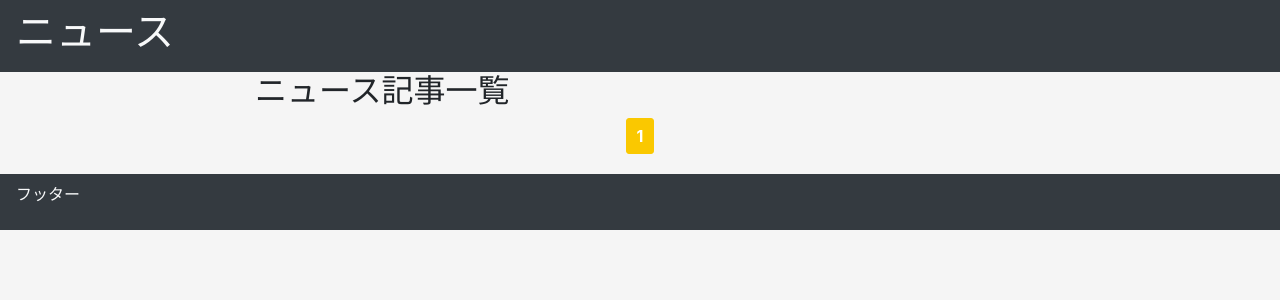
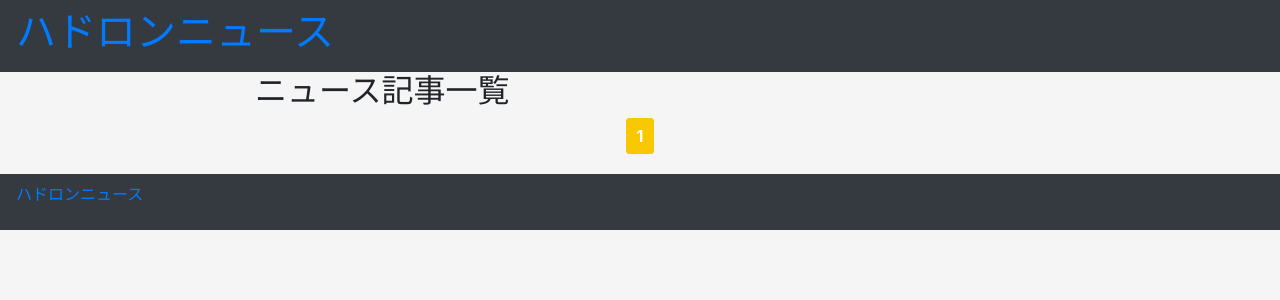
Before and after one commit to gustave-studio/science, a Django app: page /news_list in a window 1280 px wide. Shown: the top 300 px of the page. Run offline with Django 4.2, Linux system fonts and the light colour scheme; data that the repository does not hold is empty; parts of the project's set-up code (start-up, migrations or seed data) failed here and were passed over.

Commit message:
✨ヘッダーとフッターのリンク設定

```diff
--- a/templates/base.html
+++ b/templates/base.html
@@ -11,10 +11,14 @@
     {% block customcss %}
     {% endblock customcss %}
 
-    <title>Hello, world!</title>
+    <title>ハドロンニュース</title>
   </head>
   <nav class="navbar navbar-dark bg-dark text-light">
-    <h1>ニュース</h1>
+    <a href="{% url 'top' %}">
+      <h1>
+        ハドロンニュース
+      </h1>
+    </a>
   </nav>
   {% block header %}
   {% endblock header %}
@@ -28,7 +32,9 @@
   </div> -->
 
   <nav class="navbar navbar-dark bg-dark text-light">
-    <p>フッター</p>
+    <a href="{% url 'top' %}">
+      <p>ハドロンニュース</p>
+    </a>
   </nav>
 
   <!-- 自動でオーバーレイ広告を出す機能があるためそちらを使う。 -->
```
